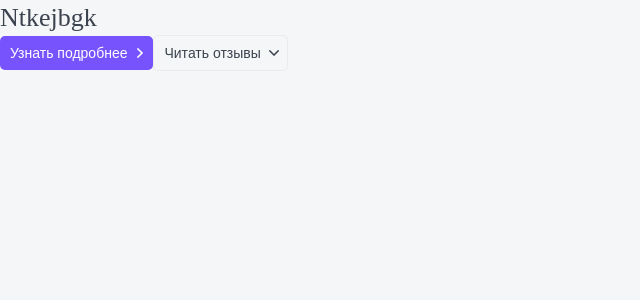
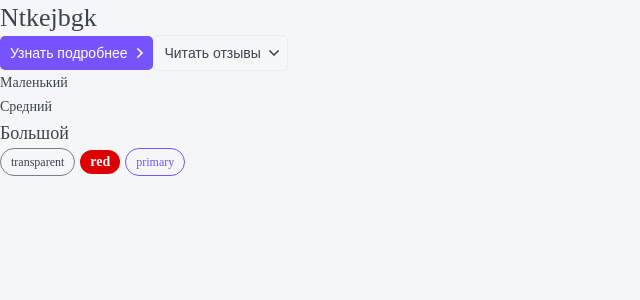
Before and after one commit to KizievDmitriy/next-app, a Next.js app: page / in a window 1280 px wide. Shown: the top 300 px of the page, without its empty margins (0-640 px from the left). Built offline with nearby package versions, Linux system fonts and the light colour scheme.

Commit message:
add p component & tag component

```diff
--- /dev/null
+++ b/components/Ptag/Ptag.module.css
@@ -0,0 +1,12 @@
+.s {
+  font-size: 14px;
+  line-height: 24px;
+}
+.m {
+  font-size: 14px;
+  line-height: 24px;
+}
+.l {
+  font-size: 18px;
+  line-height: 29px;
+}
--- /dev/null
+++ b/components/Ptag/Ptag.tsx
@@ -0,0 +1,19 @@
+import { PtagProps } from "./PtagProps"
+import s from "./Ptag.module.css"
+import cn from "classnames"
+
+export const Ptag = ({ size = 'm', children, className, ...p }: PtagProps): JSX.Element => {
+    return (
+        <p
+            className={cn(className,
+                {
+                    [s.s]: size === 's',
+                    [s.m]: size === 'm',
+                    [s.l]: size === 'l'
+                })}
+            {...p}
+        >
+            {children}
+        </p>
+    )
+}
--- /dev/null
+++ b/components/Ptag/PtagProps.ts
@@ -0,0 +1,6 @@
+import { DetailedHTMLProps, HtmlHTMLAttributes, ReactNode } from "react";
+
+export interface PtagProps extends DetailedHTMLProps<HtmlHTMLAttributes <HTMLParagraphElement>, HTMLParagraphElement>{
+    size?: 's' | 'm' | 'l';
+    children: ReactNode;
+}
--- /dev/null
+++ b/components/Tag/Tag.module.css
@@ -0,0 +1,39 @@
+.tag {
+  display: inline-block;
+  margin-right: 5px;
+  border-radius: 20px;
+}
+.s {
+  padding: 5px 10px;
+  font-size: 12px;
+  line-height: 16px;
+}
+.m {
+  padding: 5px 10px;
+  font-size: 14px;
+  line-height: 14px;
+}
+.transparen {
+  border: 1px solid var(--accentColor);
+}
+.red {
+  background: #de0000;
+  color: #fff;
+  font-weight: bold;
+}
+.gray {
+  background: #b3c0d9;
+  font-weight: bold;
+}
+.green {
+  background-color: var(--lightGreen);
+  color: var(--green);
+  font-weight: bold;
+}
+.primary {
+  border: 1px solid var(--primeryColor);
+  color: var(--primeryColor);
+  font-weight: 500;
+  font-size: 12px;
+  line-height: 16px;
+}
--- /dev/null
+++ b/components/Tag/Tag.tsx
@@ -0,0 +1,23 @@
+import { TagProps } from "./TagProps"
+import s from "./Tag.module.css"
+import cn from "classnames"
+
+export const Tag = ({ size = 's', color = 'transparen', href, children, className, ...p }: TagProps): JSX.Element => {
+    return (
+        <div
+            className={cn(s.tag, className,
+                {
+                    [s.s]: size === 's',
+                    [s.m]: size === 'm',
+                    [s.transparen]: color === 'transparen',
+                    [s.red]: color === 'red',
+                    [s.green]: color === 'green',
+                    [s.gray]: color === 'gray',
+                    [s.primary]: color === 'primary'
+                })}
+            {...p}
+        >
+            {href ? <a href={href}>{children}</a> : <>{children}</>}
+        </div>
+    )
+}
--- /dev/null
+++ b/components/Tag/TagProps.ts
@@ -0,0 +1,8 @@
+import { DetailedHTMLProps, HtmlHTMLAttributes, ReactNode } from "react";
+
+export interface TagProps extends DetailedHTMLProps<HtmlHTMLAttributes <HTMLDivElement>, HTMLDivElement>{
+    size?: 's' | 'm';
+    children: ReactNode;
+    color?: 'transparen' | 'red' | 'gray' | 'green' | 'primary';
+    href?: string;
+}
--- a/components/index.ts
+++ b/components/index.ts
@@ -1,2 +1,4 @@
 export * from './Htag/Htag'
 export * from './Button/Button'
+export * from './Ptag/Ptag'
+export * from './Tag/Tag'
--- a/pages/index.tsx
+++ b/pages/index.tsx
@@ -1,7 +1,7 @@
 import Head from 'next/head'
 // import Image from 'next/image'
 import { Montserrat } from '@next/font/google'
-import { Button, Htag } from '../components'
+import { Button, Htag, Ptag, Tag } from '../components'
 
 const montserrat = Montserrat({
   subsets: ['cyrillic'],
@@ -22,6 +22,12 @@ export default function Home() {
         <Htag tag='h2'>Ntkejbgk</Htag>
         <Button appearance='primary' arrow='right'>Узнать подробнее</Button>
         <Button appearance='secondary' arrow='down'>Читать отзывы</Button>
+        <Ptag size='s'>Маленький</Ptag>
+        <Ptag size='m'>Средний</Ptag>
+        <Ptag size='l'>Большой</Ptag>
+        <Tag>transparent</Tag>
+        <Tag size='m' color='red'>red</Tag>
+        <Tag size='m' color='primary'>primary</Tag>
       </main>
     </>
   )
```
